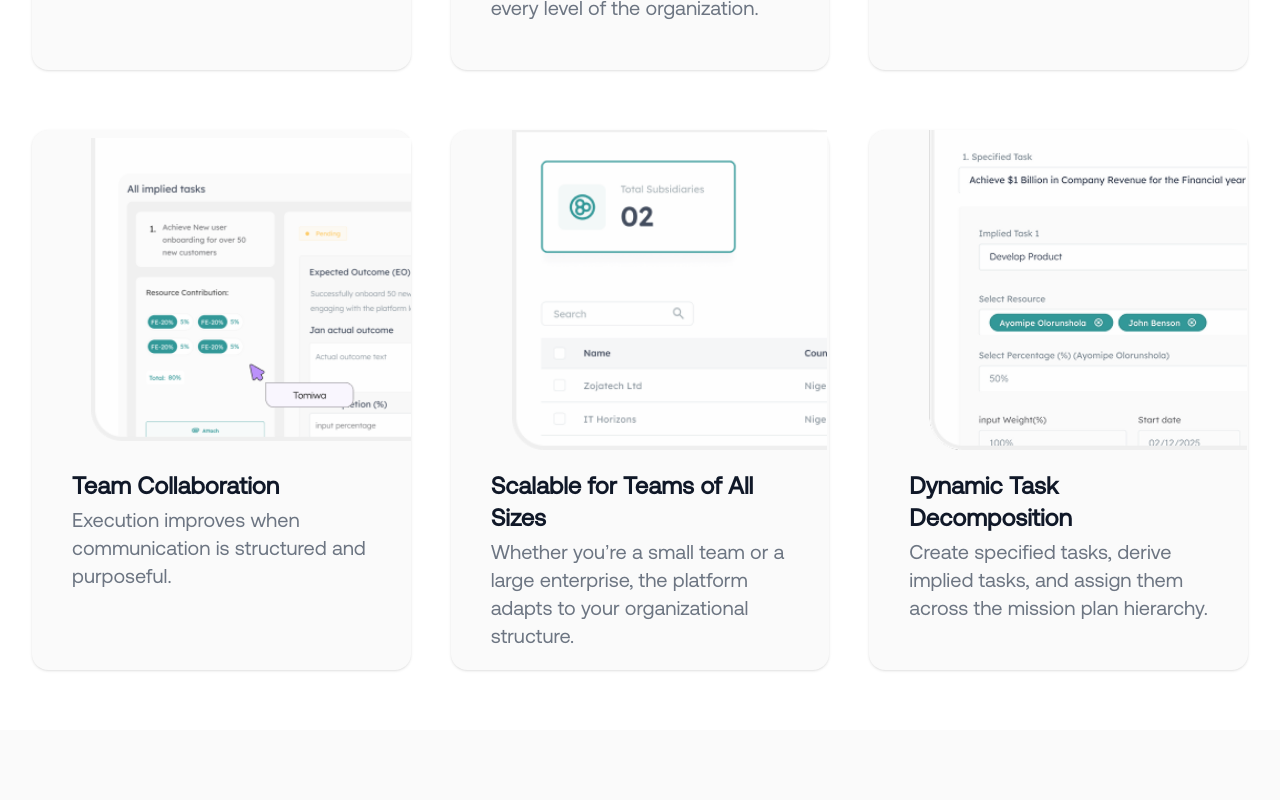
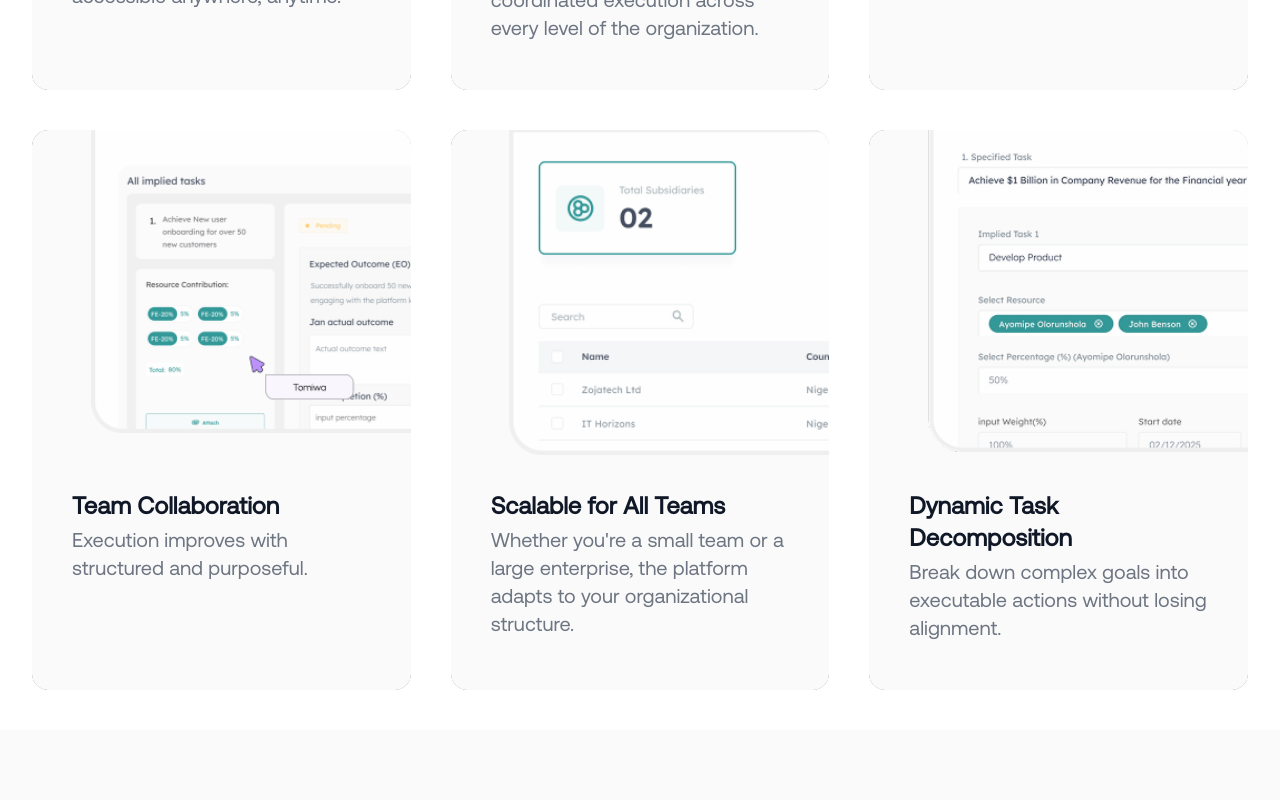
Before and after one commit to Enny2007/mance-test-app, a React (Vite) app: page / in a window 1280 px wide. Shown: the part 2180-2980 px from the top of the page. Built offline with nearby package versions, Linux system fonts and the light colour scheme.

Commit message:
Fix feature cards

```diff
--- a/src/components/Efficiency.tsx
+++ b/src/components/Efficiency.tsx
@@ -14,16 +14,17 @@ export default function Efficiency() {
 
             <a
               href="#"
-              className="inline-flex items-center gap-2 bg-white text-[#008080] px-5 py-3 rounded-md font-bold hover:bg-gray-200 transition"
+              className="inline-flex items-center gap-2 bg-white text-[#008080] px-5 py-3 rounded-md font-bold btn-learn-more"
             >
               Learn How
-              <svg
+              <figure className="img-box">
+                <svg
                 xmlns="http://www.w3.org/2000/svg"
                 fill="none"
                 viewBox="0 0 24 24"
                 stroke-width="1.5"
                 stroke="currentColor"
-                className="size-6"
+                className="size-6 svg"
               >
                 <path
                   stroke-linecap="round"
@@ -31,6 +32,9 @@ export default function Efficiency() {
                   d="M17.25 8.25 21 12m0 0-3.75 3.75M21 12H3"
                 />
               </svg>
+
+              </figure>
+
             </a>
           </div>
 
--- a/src/components/FeatureCards.tsx
+++ b/src/components/FeatureCards.tsx
@@ -1,4 +1,3 @@
-import { useState } from "react";
 import FeatureCardHover from "./FeatureCardHover";
 import card1 from "../assets/card1.png";
 import card2 from "../assets/card2.png";
@@ -18,9 +17,9 @@ const features = [
       description:
         "Built as a modern cloud-native platform, the system is accessible anywhere, anytime.",
       benefits: [
-        "Data is securely stored,regurlarly backed up,and protected through role-based access controls.",
+        "Data is securely stored, regularly backed up, and protected through role-based access controls,",
         "Ensures users only see what they are authorised to see",
-        "As your organization grows,the platform scales seamlessl without infrastructure complxity or downtime.",
+        "As your organization grows, the platform scales seamlessly without infrastructure complexity or downtime.",
       ],
     },
   },
@@ -31,10 +30,9 @@ const features = [
       "Translate leadership intent into coordinated execution across every level of the organization.",
     hover: {
       title: "Hierarchical Intent Management",
-      description:
-        "Translate leadership intent into coordinated execution across every level of the organization.",
+      description: "Translate leadership intent into coordinated execution.",
       benefits: [
-        "Strategic goals, priorities, and success measures cascade naturally from leaders to teams and individuals through structured task hierarchies.",
+        "Strategic goals, priorities, and success measures cascade naturally from leaders to teams and individuals through structured task hierarchies",
         "Each level understands not just what to do, but why it matters and how it contributes to the broader mission",
       ],
     },
@@ -55,12 +53,10 @@ const features = [
   {
     image: card4,
     title: "Team Collaboration",
-    description:
-      "Execution improves when communication is structured and purposeful.",
+    description: "Execution improves with structured and purposeful.",
     hover: {
       title: "Team Collaboration",
-      description:
-        "Execution improves when communication is structured and purposeful.",
+      description: "Execution improves with structured and purposeful.",
       benefits: [
         "Teams collaborate around shared missions, tasks, and outcomes within a single system of record.",
         "Clear ownership, shared visibility, and aligned goals reduce miscommunication and keep everyone focused on execution rather than coordination overhead.",
@@ -69,15 +65,15 @@ const features = [
   },
   {
     image: card5,
-    title: "Scalable for Teams of All Sizes",
+    title: "Scalable for All Teams",
     description:
-      "Whether you’re a small team or a large enterprise, the platform adapts to your organizational structure.",
+      "Whether you're a small team or a large enterprise, the platform adapts to your organizational structure.",
     hover: {
-      title: "Scalable for Teams of All Sizes",
+      title: "Scalable for All Teams",
       description:
-        "Whether you’re a small team or a large enterprise, the platform adapts to your organizational structure.",
+        "Whether you're a small team or a large enterprise, the platform adapts to your organizational structure.",
       benefits: [
-        "Start with a single team or department and scale across functions, business units, and geographies without reworking your strategy model",
+        "Start with a single team or department and scale across functions, business units, and geographies without reworking your strategy model.",
         "The same clarity and structure apply at every size.",
       ],
     },
@@ -86,7 +82,7 @@ const features = [
     image: card6,
     title: "Dynamic Task Decomposition",
     description:
-      "Create specified tasks, derive implied tasks, and assign them across the mission plan hierarchy.",
+      "Break down complex goals into executable actions without losing alignment.",
     hover: {
       title: "Dynamic Task Decomposition",
       description:
@@ -100,39 +96,40 @@ const features = [
 ];
 
 const Cards = () => {
-  const [activeIndex, setActiveIndex] = useState<number | null>(null);
-
-  const isTouchDevice =
-    typeof window !== "undefined" && window.matchMedia("(hover: none)").matches;
-
   return (
     <div className="flex justify-center py-10">
-      <div className="grid grid-cols-1 gap-10 max-w-7xl mx-auto md:grid-cols-2 lg:grid-cols-3 max-w-1200px w-full px-8">
+      <div className="grid grid-cols-1 gap-10 max-w-7xl mx-auto md:grid-cols-2 lg:grid-cols-3 w-full px-8">
         {features.map((feature, index) => (
           <div
             key={index}
-            className="relative "
-            onMouseEnter={() => !isTouchDevice && setActiveIndex(index)}
-            onMouseLeave={() => !isTouchDevice && setActiveIndex(null)}
-            onClick={() =>
-              isTouchDevice
-                ? setActiveIndex(activeIndex === index ? null : index)
-                : null
-            }
+            className="
+              group relative
+              w-full h-140
+              overflow-hidden rounded-2xl
+              cursor-pointer
+            "
           >
             <div
-              className={`relative h-135 mb-5 w-full rounded-2xl bg-[#fafafa] px-10 pt-10 pb-14 shadow-sm transition-transform duration-500 ease-in-out ${
-                activeIndex === index ? "-translate-y-8" : "translate-y-0"
-              }`}
+              className="
+                absolute inset-0 z-10
+                transition-transform duration-500 ease-in-out
+                group-hover:-translate-y-[95%]
+                bg-[#fafafa]
+                px-10 pt-10 pb-14
+              "
             >
               <img
                 src={feature.image}
                 alt={feature.title}
-                className="absolute top-0 right-0  object-contain size-80 opacity-80"
+                className="
+                  absolute top-0 right-0
+                  w-[20rem] h-[20rem
+                  object-contain opacity-80
+                "
               />
 
-              <div className="mt-70">
-                <h3 className="text-2xl font-semibold text-gray-900 pt-5">
+              <div className="mt-18rem">
+                <h3 className="text-2xl pt-80 font-semibold text-gray-900">
                   {feature.title}
                 </h3>
                 <p className="mt-1 text-xl font-medium text-gray-600 opacity-80">
@@ -141,12 +138,11 @@ const Cards = () => {
               </div>
             </div>
 
-            {activeIndex === index && (
-              <FeatureCardHover
-                title={feature.hover.title}
-                description={feature.hover.description}
-                benefits={feature.hover.benefits}            />
-            )}
+            <FeatureCardHover
+              title={feature.hover.title}
+              description={feature.hover.description}
+              benefits={feature.hover.benefits}
+            />
           </div>
         ))}
       </div>
--- a/src/index.css
+++ b/src/index.css
@@ -3,15 +3,74 @@
 @font-face {
   font-family: "newFont";
   src: url("./assets/fonts/aeoniktrial-regular.otf") format("woff2");
-
 }
-
 @font-face {
   font-family: "newFont";
   src: url("./assets/fonts/aeoniktrial-regular.otf") format("woff2");
-
 }
-
 body {
   font-family: "newFont", sans-serif;
 }
+
+.btn-learn-more {
+  /* background-color: ; */
+  display: flex;
+  width: -moz-max-content;
+  width: max-content;
+  align-items: center;
+}
+.btn-learn-more:hover .img-box {
+  transform: translateX(0.4rem);
+}
+.btn-learn-more .img-box {
+  width: 1.6rem;
+  height: 2rem;
+  transition: transform .3s ease-in-out;
+}
+.btn-learn-more .img-box .svg {
+  width: 100%;
+  height: 100%;
+  -o-object-fit: contain;
+     object-fit: contain;
+}/*# sourceMappingURL=index.css.map */
+
+.main-wrap-text{
+  width: 100%;
+  height: 35rem;
+  background-color: red;
+  position: relative;
+  overflow: hidden;
+  cursor: pointer;
+
+  &:hover{
+    .green-box{
+      transform: translateY(5%);
+    }
+
+    .blue-box{
+      transform: translateY(-95%);
+    }
+  }
+
+  &>*{
+    position: absolute;
+    top: 0%;
+    left: 0%;
+    width: 100%;
+    height: 100%;
+    transition: transform .5s ease-in-out;
+    padding: 1rem;
+    color: #ffffff;
+  }
+
+  .blue-box{
+    background-color: blue;
+    z-index: 10;
+  }
+
+  .green-box{
+    background-color: green;
+    z-index: 11;
+    transform: translateY(100%);
+  }
+}
--- a/src/pages/Home.tsx
+++ b/src/pages/Home.tsx
@@ -23,7 +23,9 @@ const Home = () => {
       <ScrollCards />
       <UseCasesSection/>
       <PricingSection/>
-      <Demo/>
+      <Demo onRequestDemo={function (): void {
+        throw new Error("Function not implemented.");
+      } }/>
       <SupportResources/>
       <EfficiencyBanner/>
       <Footer/>
```
